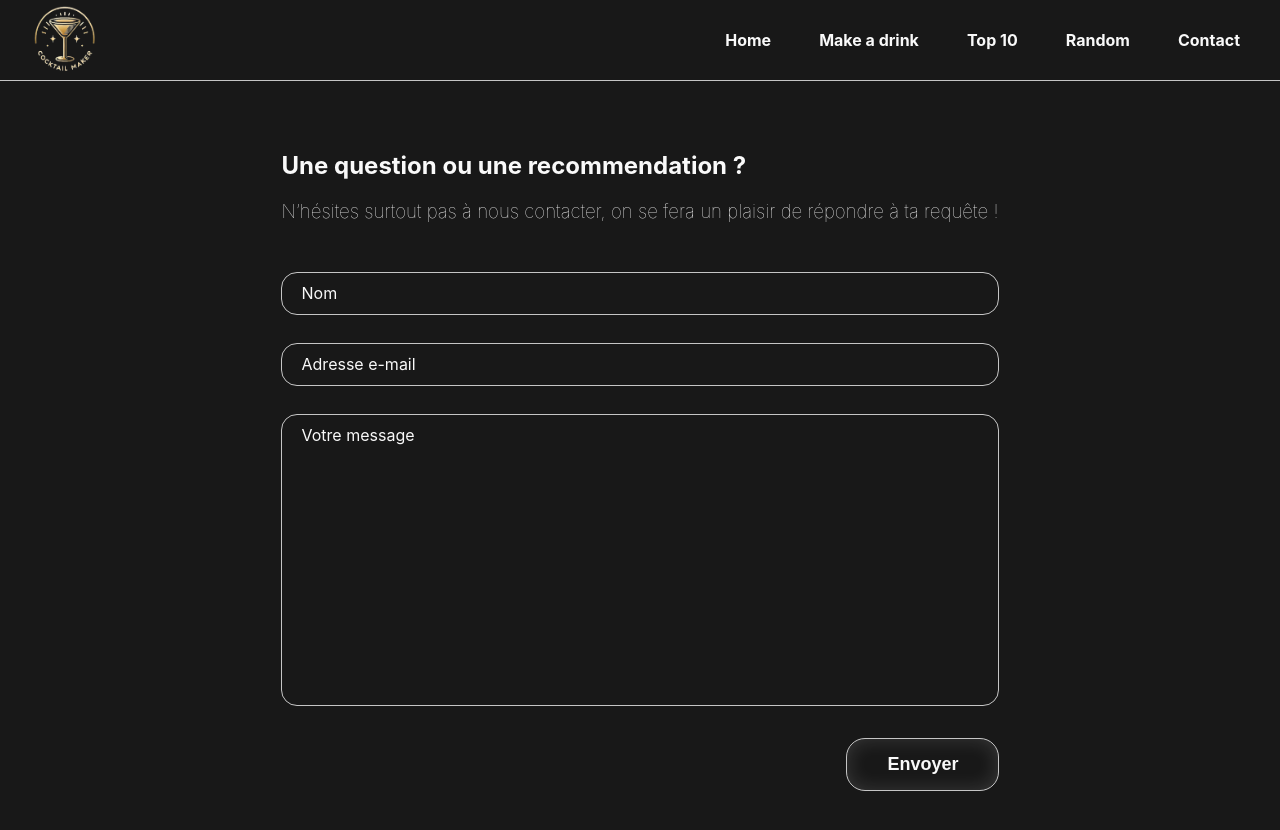
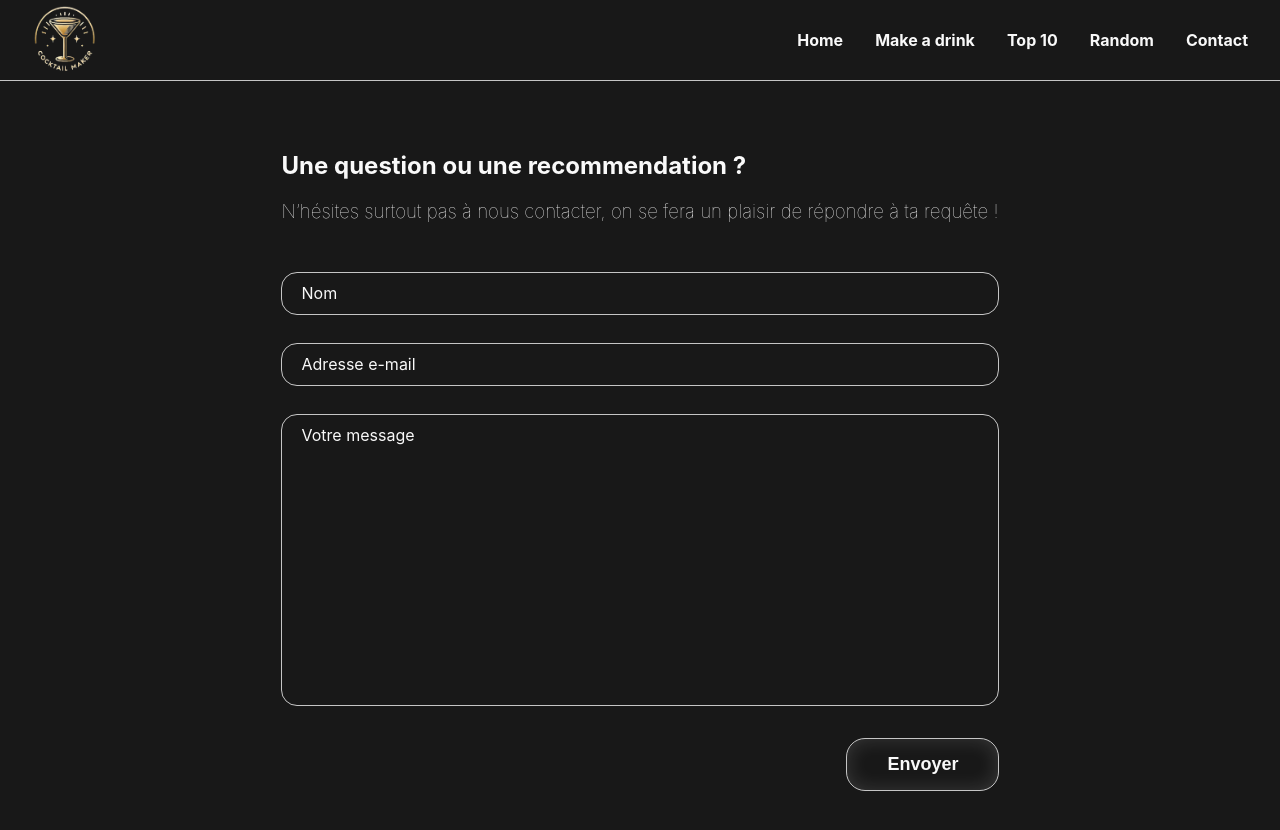
Before and after one commit to WildCodeSchool-2023-09/JS-RemoteFR-SACOD-P2-Oro-Jackson, a React (Vite) app in the folder frontend/: page /contacts in a window 1280 px wide. Shown: the top 830 px of the page. Built offline with nearby package versions, Linux system fonts and the light colour scheme.

Commit message:
NavBarCSSFix

```diff
--- a/frontend/src/pages/Navbar.scss
+++ b/frontend/src/pages/Navbar.scss
@@ -28,7 +28,7 @@ $outline: #f9f9f9c5;
 }
 
 .navSelect {
-  padding: 1em 1.5em 1em 1.5em;
+  padding: 1em;
 }
 
 .navSelect:hover {
```
